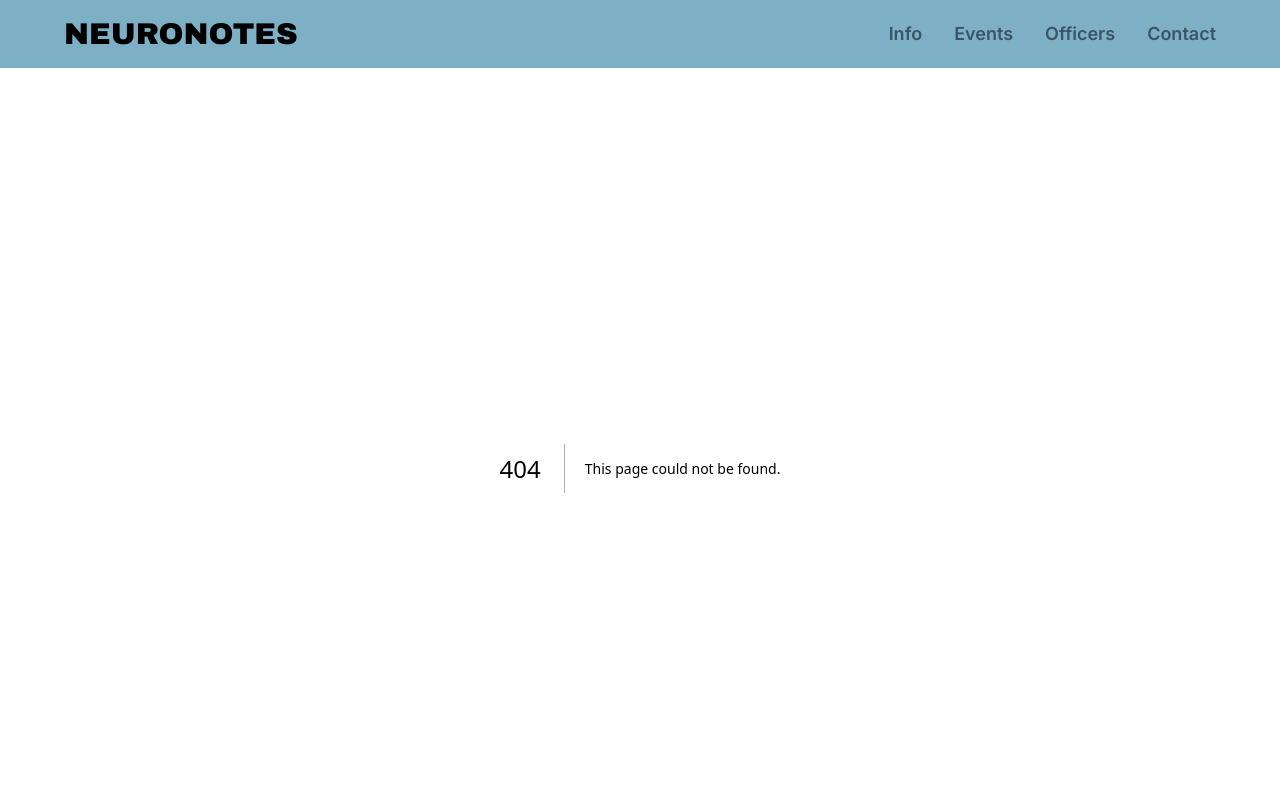
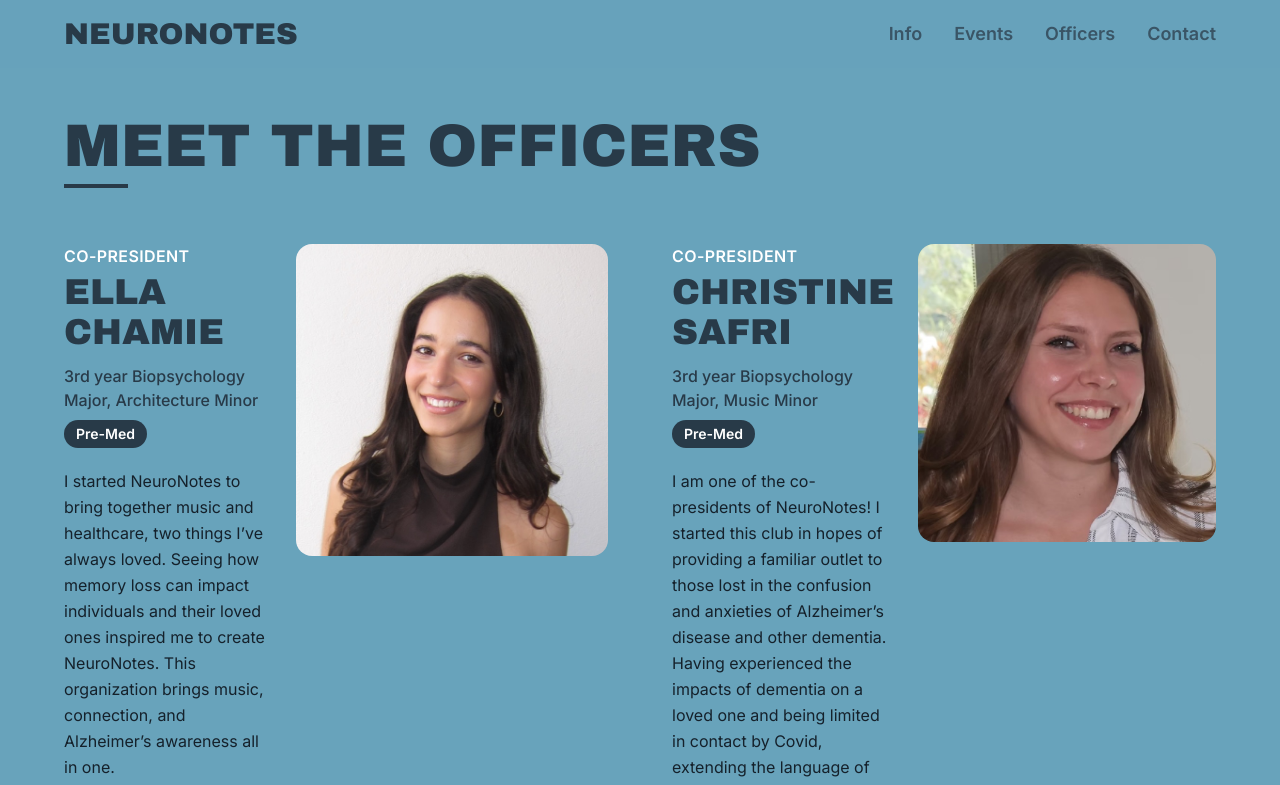
Before and after one commit to AbhijeetDutta1/neuronoteswebsite, a Next.js app: page /officers in a window 1280 px wide. Before the commit this address had no page. Shown: the top 785 px of the page. Built offline with nearby package versions, Linux system fonts and the light colour scheme.

Commit message:
Add officers page with 40/60 profile layout

```diff
--- /dev/null
+++ b/app/officers/page.tsx
@@ -0,0 +1,22 @@
+import type { Metadata } from "next";
+import OfficerProfile from "@/components/officers/OfficerProfile";
+import { officers } from "@/lib/officers";
+
+export const metadata: Metadata = {
+  title: "Officers | NeuroNotes at UCSB",
+};
+
+export default function OfficersPage() {
+  return (
+    <main className="animate-fade-in-up px-4 pb-24 pt-12 md:px-16">
+      <h1 className="font-display text-5xl uppercase md:text-6xl">Meet the Officers</h1>
+      <div className="mt-2 h-1 w-16 bg-ink" />
+
+      <div className="mt-14 grid gap-x-16 gap-y-16 lg:grid-cols-2">
+        {officers.map((officer) => (
+          <OfficerProfile key={officer.id} officer={officer} />
+        ))}
+      </div>
+    </main>
+  );
+}
--- /dev/null
+++ b/components/officers/OfficerProfile.tsx
@@ -0,0 +1,37 @@
+import type { Officer } from "@/lib/officers";
+
+// One officer: role/name/studies/bio on the left (40%), photo on the right (60%).
+// Both columns are top-aligned. Stacks on mobile.
+export default function OfficerProfile({ officer }: { officer: Officer }) {
+  return (
+    <article className="grid items-start gap-6 sm:grid-cols-[2fr_3fr]">
+      <div>
+        <p className="text-base font-semibold uppercase tracking-wide text-white">{officer.role}</p>
+        <h2 className="mt-1 font-display text-3xl uppercase leading-tight md:text-4xl">{officer.name}</h2>
+        {officer.studies && <p className="mt-3 font-medium">{officer.studies}</p>}
+        {officer.track && (
+          <p className="mt-2 inline-block rounded-full bg-ink px-3 py-1 text-sm font-semibold text-white">
+            {officer.track}
+          </p>
+        )}
+
+        <div className="mt-5 space-y-3 leading-relaxed text-ink-dark">
+          {officer.bio.map((paragraph) => (
+            <p key={paragraph}>{paragraph}</p>
+          ))}
+        </div>
+      </div>
+
+      {officer.image ? (
+        // eslint-disable-next-line @next/next/no-img-element
+        <img
+          src={officer.image}
+          alt={officer.name}
+          className="order-first aspect-square w-full rounded-2xl object-cover object-[center_20%] sm:order-none"
+        />
+      ) : (
+        <div className="placeholder order-first aspect-square w-full rounded-2xl sm:order-none">Photo</div>
+      )}
+    </article>
+  );
+}
```
